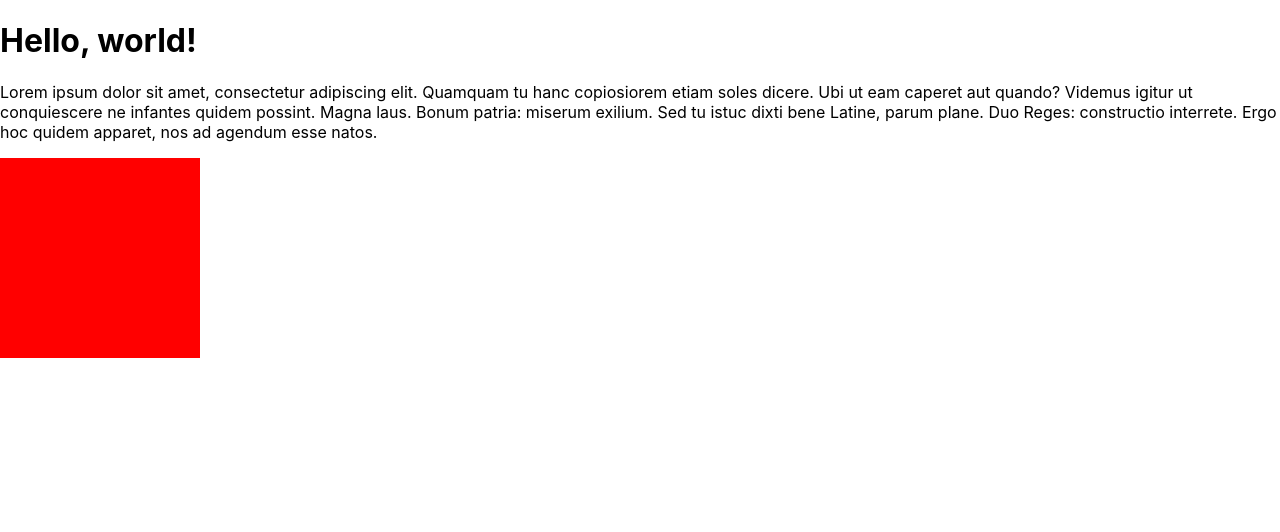
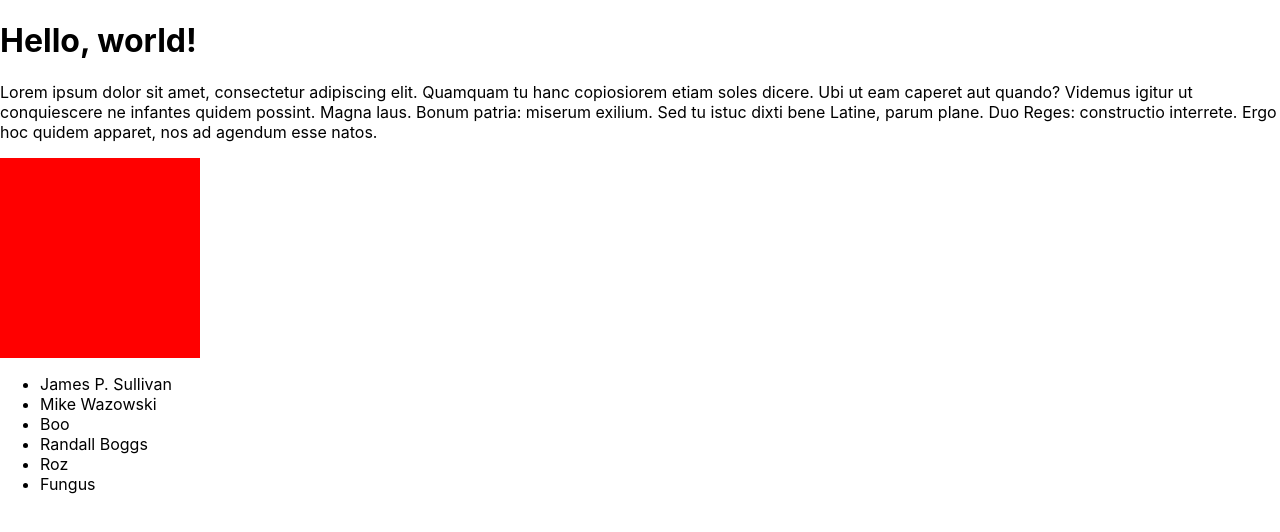
Before and after one commit to natelloyd1/week--9--react--challenges1, a React (Create React App) app: page /square in a window 1280 px wide. Shown: the top 532 px of the page. Built offline with nearby package versions, Linux system fonts and the light colour scheme.

Commit message:
challenges one complete

```diff
--- a/src/App.js
+++ b/src/App.js
@@ -1,15 +1,12 @@
 // import the React library
 import React from "react";
-import Header from "./Header";
-import Paragraph from "./Paragraph";
-import Square from "./Square";
+import Stuff from "./Stuff";
+
 // create our component: just a function that returns JSX
 
 const App = () => (
   <>
-  <Header />
-  <Paragraph />
-  <Square />
+  <Stuff />
   </>
   );
 
--- a/src/People.js
+++ b/src/People.js
@@ -0,0 +1,11 @@
+import React from "react";
+
+    let names = ["James P. Sullivan", "Mike Wazowski", "Boo", "Randall Boggs", "Roz", "Fungus"];
+
+    let People = () => (
+        <div>
+          <ul>{names.map(name => <li key={name}> {name} </li>)}</ul>
+        </div>
+      );
+
+export default People;
--- /dev/null
+++ b/src/Stuff.js
@@ -0,0 +1,16 @@
+import React from "react";
+import Header from "./Header";
+import Paragraph from "./Paragraph";
+import Square from "./Square";
+import People from "./People";
+
+let Stuff = () => (
+    <>
+    <Header />
+    <Paragraph />
+    <Square />
+    <People />
+    </>
+);
+
+    export default Stuff;
```
